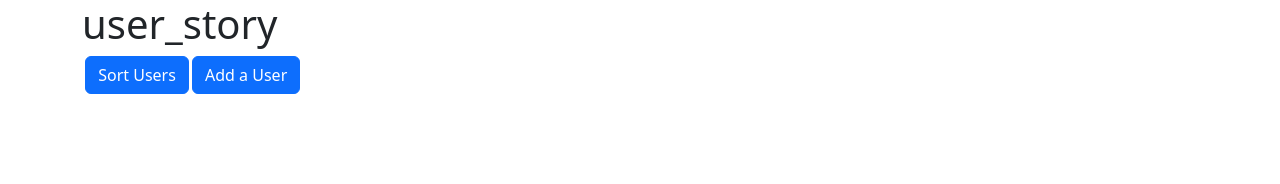
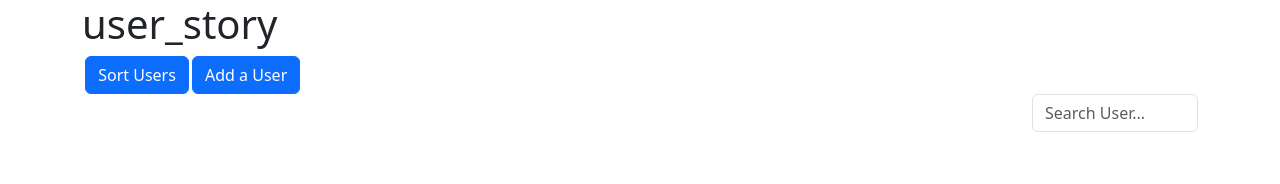
Before and after one commit to trett1004/user_story, an Angular app: page / in a window 1280 px wide. Shown: the top 184 px of the page. Built offline with nearby package versions, Linux system fonts and the light colour scheme; no server answers.

Commit message:
Implement "search user"

```diff
--- a/src/app/components/app.component.html
+++ b/src/app/components/app.component.html
@@ -17,9 +17,13 @@
     (addEntry)="onEntryAdd($event)"
     *ngIf="showAddUserComponent"
   ></app-add-user>
+  <app-search-user
+    (searchTermCreated)="onSearchTermCreated($event)"
+  ></app-search-user>
   <ng-container *ngIf="apiData && apiData.length > 0">
     <app-table
       [tableData]="apiData"
+      [filter]="filter"
       (dataToDelete)="deleteData($event)"
     ></app-table>
   </ng-container>
--- a/src/app/components/app.component.ts
+++ b/src/app/components/app.component.ts
@@ -10,6 +10,7 @@ export class AppComponent {
   title = 'user_story';
   apiData: any = [];
   showAddUserComponent: boolean = false;
+  filter: string = '';
 
   constructor(private dataService: DataService) {}
   ///////////////////////   Delete User   ///////////////////////
@@ -48,6 +49,13 @@ export class AppComponent {
     console.log('this.apiData', this.apiData);
   }
 
+  ///////////////////////   Filter Table   ///////////////////////
+  onSearchTermCreated(name: string) {
+    // console.log('before', this.filter);
+    this.filter = name;
+    console.log('this.filter@app-root.ts', this.filter);
+  }
+
   ///////////////////////   Fetch data from api   ///////////////////////
   ngOnInit() {
     this.accessDataservice();
--- a/src/app/components/app.module.ts
+++ b/src/app/components/app.module.ts
@@ -7,9 +7,10 @@ import { AppComponent } from './app.component';
 import { ButtonComponent } from './button/button.component';
 import { TableComponent } from './table/table.component';
 import { AddUserComponent } from './add-user/add-user.component';
+import { SearchUserComponent } from './search-user/search-user.component';
 
 @NgModule({
-  declarations: [AppComponent, ButtonComponent, TableComponent, AddUserComponent],
+  declarations: [AppComponent, ButtonComponent, TableComponent, AddUserComponent, SearchUserComponent],
   imports: [BrowserModule, HttpClientModule, FormsModule],
   providers: [],
   bootstrap: [AppComponent],
--- /dev/null
+++ b/src/app/components/search-user/search-user.component.html
@@ -0,0 +1,12 @@
+<div class="row justify-content-end">
+  <div class="col-sm-2">
+    <input
+      type="text"
+      placeholder="Search User..."
+      [(ngModel)]="searchTerm"
+      (input)="onSearch()"
+      id="inputfield-search"
+      class="form-control float-right"
+    />
+  </div>
+</div>
--- /dev/null
+++ b/src/app/components/search-user/search-user.component.ts
@@ -0,0 +1,15 @@
+import { Component, Output, EventEmitter } from '@angular/core';
+
+@Component({
+  selector: 'app-search-user',
+  templateUrl: './search-user.component.html',
+  styleUrls: ['./search-user.component.css'],
+})
+export class SearchUserComponent {
+  @Output() searchTermCreated = new EventEmitter<string>();
+  searchTerm: string = '';
+
+  onSearch() {
+    this.searchTermCreated.emit(this.searchTerm);
+  }
+}
--- a/src/app/components/table/table.component.html
+++ b/src/app/components/table/table.component.html
@@ -20,7 +20,7 @@
         </tr>
       </thead>
       <tbody>
-        <tr *ngFor="let row of tableData">
+        <tr *ngFor="let row of currentData">
           <td class="column1">
             <input
               type="checkbox"
--- a/src/app/components/table/table.component.ts
+++ b/src/app/components/table/table.component.ts
@@ -7,9 +7,29 @@ import { Component, EventEmitter, Input, Output } from '@angular/core';
 })
 export class TableComponent {
   @Input() tableData: any = [];
+  @Input() filter: string = '';
   @Output() dataToDelete = new EventEmitter<{ deletionData: any }>();
   dataForDeletion: any = [];
   areAnyCheckboxesSelected = false;
+  currentData: any = []; // Create a separate property for filtered data
+
+  // filter the data
+  // ngOnChanges() {
+  //   this.tableData = this.tableData.filter((element: any) => {
+  //     // console.log('element', element);
+  //     console.log('this.filter@tabel.ts', this.filter);
+  //     return element.name.toLowerCase().includes(this.filter.toLowerCase());
+  //   });
+  // }
+
+  ngOnChanges() {
+    // When filter or tableData changes, update currentData with filtered data
+    this.currentData = this.tableData.filter((element: any) => {
+      return element.name.toLowerCase().includes(this.filter.toLowerCase());
+    });
+    console.log('this.filter', this.filter);
+    console.log('this.currentData', this.currentData);
+  }
 
   /////////////// Delete User /////////////////////
   // filter the dataset (array of user/s) that shall be deleted
```
Also changed, not shown: src/app/components/search-user/search-user.component.css (added), 1 other file (tests, documents, lock files or other folders).
